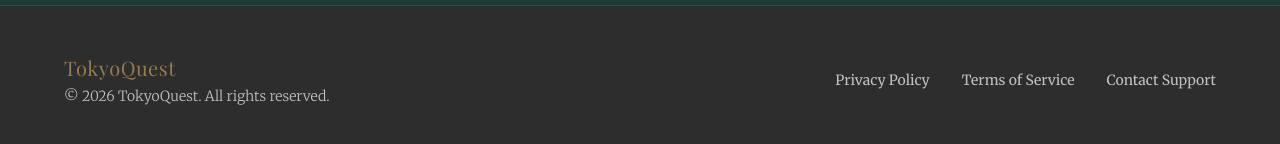
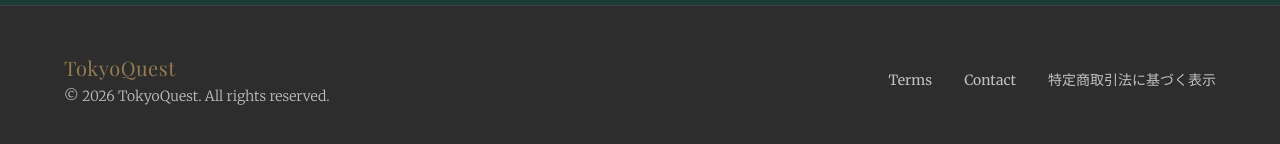
Before and after one commit to Tokyo-Quest/landing2601B-2, a plain HTML site: page index.html in a window 1280 px wide. Shown: the part 4249-4393 px from the top of the page. Drawn offline with nearby package versions, Linux system fonts and the light colour scheme.

Commit message:
Update index.html

```diff
--- a/index.html
+++ b/index.html
@@ -385,9 +385,9 @@
                 <p class="font-light">&copy; 2026 TokyoQuest. All rights reserved.</p>
             </div>
             <div class="flex flex-col md:flex-row gap-4 md:gap-8 text-center">
-                <a href="#" class="hover:text-geo-gold transition">Privacy Policy</a>
-                <a href="#" class="hover:text-geo-gold transition">Terms of Service</a>
-                <a href="#" class="hover:text-geo-gold transition">Contact Support</a>
+                <a href="https://tokyo-quest.com/en/terms" class="hover:text-brand-gold transition underline-offset-4 hover:underline">Terms</a>
+                <a href="kanetomo.seihyo@gmail.com" class="hover:text-brand-gold transition underline-offset-4 hover:underline">Contact</a>
+                <a href="https://tokyo-quest.com/en/legal" class="hover:text-brand-gold transition underline-offset-4 hover:underline">特定商取引法に基づく表示</a>
             </div>
         </div>
     </footer>
```
